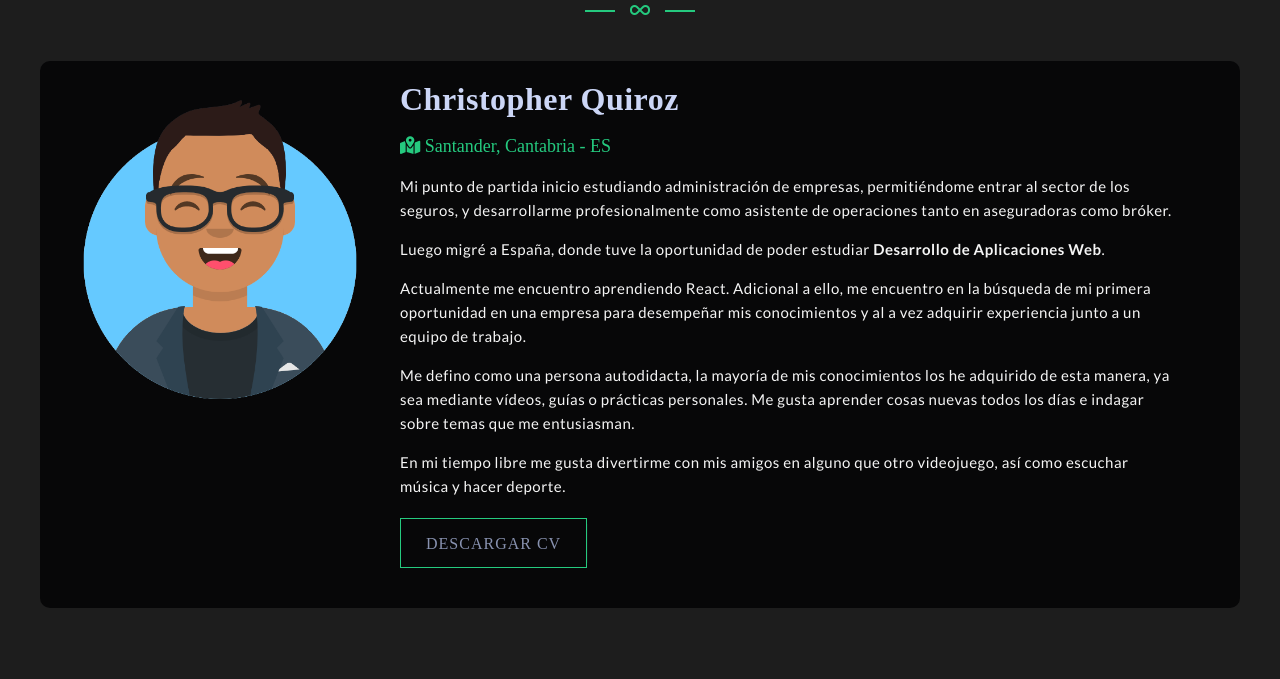
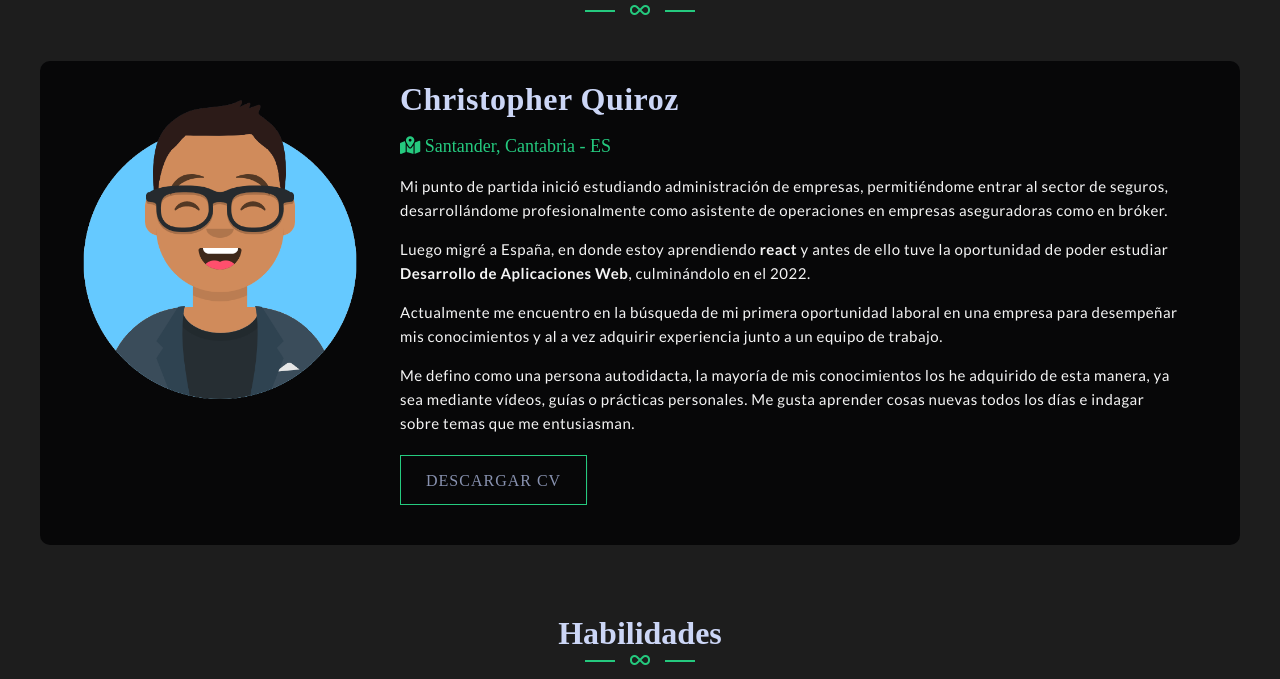
Before and after one commit to christopherqmendivel/christopherquirozdev, a Django app: page /sobre-mi in a window 1280 px wide. Shown: the part 213-892 px from the top of the page. Run offline with Django 4.2, Linux system fonts and the light colour scheme; some libraries are stand-ins or nearby versions.

Commit message:
fix about me

```diff
--- a/PortfolioWebApp/templates/PortfolioWebApp/sobremi.html
+++ b/PortfolioWebApp/templates/PortfolioWebApp/sobremi.html
@@ -33,28 +33,31 @@
             <p class="nombre"><strong>Christopher Quiroz</strong></p>
             <p class="ubicacion"><i class="fas fa-map-marked-alt"></i> Santander, Cantabria - ES</p>
             <p class="info">
-                Mi punto de partida inicio estudiando administración de empresas, permitiéndome entrar al sector de los seguros, y desarrollarme profesionalmente como asistente de operaciones tanto en aseguradoras como bróker.
+                Mi punto de partida inició estudiando administración de empresas, permitiéndome entrar al sector de
+                seguros, desarrollándome profesionalmente como asistente de operaciones en empresas aseguradoras como en
+                bróker.
             </p>
 
             <p class="info animate_m" id="scrollReveal">
-                Luego migré a España, donde tuve la oportunidad de poder estudiar <strong>Desarrollo de Aplicaciones Web</strong>.
+                Luego migré a España, en donde estoy aprendiendo <strong>react</strong> y antes de ello tuve la
+                oportunidad de poder estudiar <strong>Desarrollo de Aplicaciones Web</strong>, culminándolo en el 2022.
             </p>
 
             <p class="info animate_m" id="scrollReveal">
-                Actualmente me encuentro aprendiendo React. Adicional a ello, me encuentro en la búsqueda de mi primera oportunidad en una empresa para desempeñar mis conocimientos y al a vez adquirir experiencia junto a un equipo de trabajo.
+                Actualmente me encuentro en la búsqueda de mi primera oportunidad laboral en una empresa para desempeñar
+                mis conocimientos y al a vez adquirir experiencia junto a un equipo de trabajo.
             </p>
 
             <p class="info animate_m" id="scrollReveal">
-                Me defino como una persona autodidacta, la mayoría de mis conocimientos los he adquirido de esta manera, ya sea mediante vídeos, guías o prácticas personales. Me gusta aprender cosas nuevas todos los días e indagar sobre temas que me entusiasman.
-            </p>
-
-            <p class="info animate_m" id="scrollReveal">
-                En mi tiempo libre me gusta divertirme con mis amigos en alguno que otro videojuego, así como escuchar música y hacer deporte.
+                Me defino como una persona autodidacta, la mayoría de mis conocimientos los he adquirido de esta manera,
+                ya sea mediante vídeos, guías o prácticas personales. Me gusta aprender cosas nuevas todos los días e
+                indagar sobre temas que me entusiasman.
             </p>
 
             <p class="btn-descargar-cv"">
                         <div class=" button-group">
-                <a href="{% static 'PortfolioWebApp/docs/christopher_cv.pdf' %}" class="text" download="">Descargar CV</a>
+                <a href="{% static 'PortfolioWebApp/docs/christopher_cv.pdf' %}" class="text" download="">Descargar
+                    CV</a>
                 <div class="icon-cv">
                     <i class="fa fa-arrow-circle-down" aria-hidden="true"></i>
                 </div>
```
